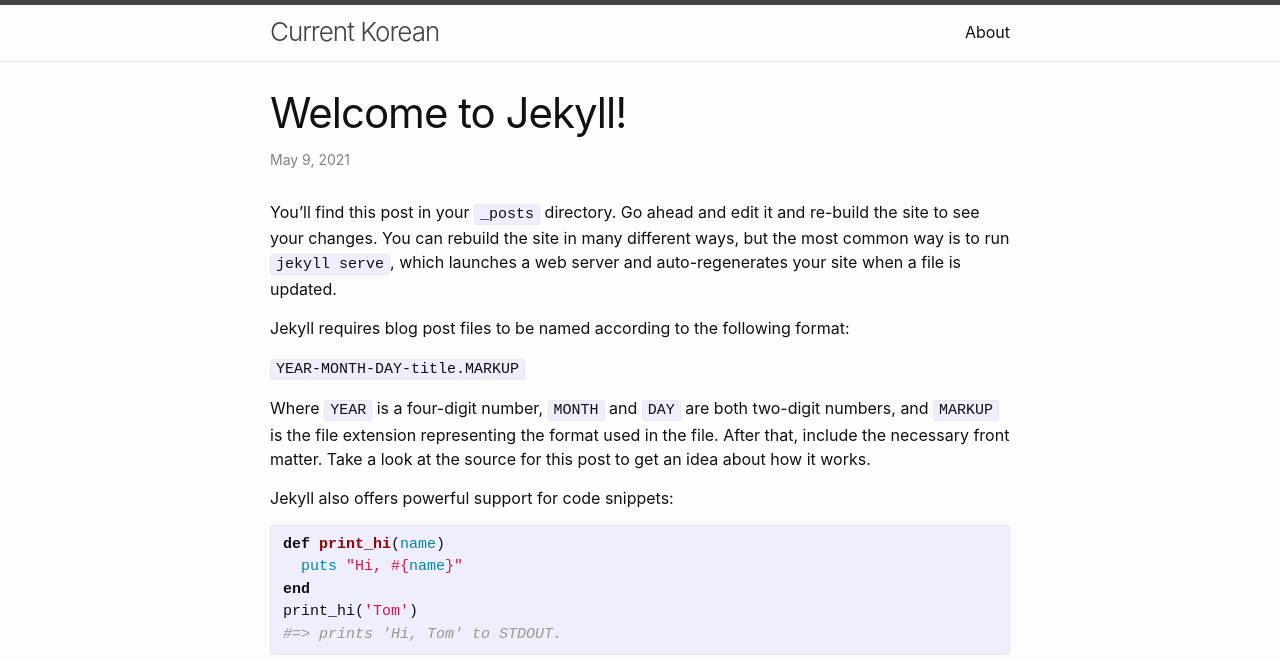
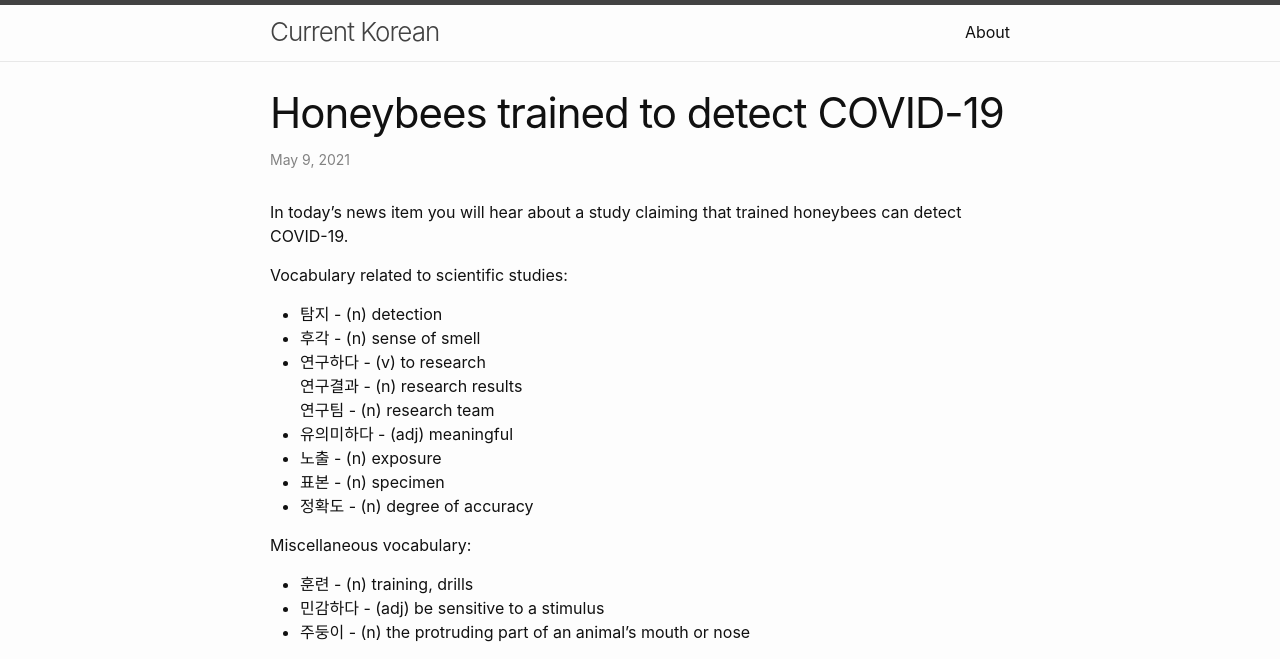
Before and after one commit to currentkorean/currentkorean.github.io, a Jekyll site: the page built from _posts/2021-05-09-welcome-to-jekyll.markdown, in a window 1280 px wide. Shown: the top 659 px of the page. Built offline with Jekyll 4.4.1, drawn with Linux system fonts in a browser that asks for light colours; some of the changed text lies outside the part shown; grey boxes are pictures that could not be loaded.

Commit message:
Commit first post

```diff
--- a/_config.yml
+++ b/_config.yml
@@ -24,9 +24,14 @@ description: >- # this means to ignore newlines until "baseurl:"
   Advance your Korean by learning the vocabulary and grammar you need to discuss current events
 # baseurl: "" # the subpath of your site, e.g. /blog
 url: "https://currentkorean.github.io" # the base hostname & protocol for your site, e.g. http://example.com
+twitter_username: currentkorean
+
+# Default fields I don't want to use
+# github_username:  currentkorean
+
+# Fields minima uses but are not defaulted with the jekyll new command
 author: by Minna
-twitter_username: currentkorean
-github_username:  currentkorean
+instagram_username: currentkorean
 
 # Build settings
 # Removed minima theme as it is now a regular theme
--- a/_posts/2021-05-09-welcome-to-jekyll.markdown
+++ b/_posts/2021-05-09-welcome-to-jekyll.markdown
@@ -1,29 +1,26 @@
 ---
 layout: post
-title:  "Welcome to Jekyll!"
+title:  "Honeybees trained to detect COVID-19"
 date:   2021-05-09 16:52:01 -0700
-categories: jekyll update
+categories: listening
+permalink: /:categories/:title
 ---
-You’ll find this post in your `_posts` directory. Go ahead and edit it and re-build the site to see your changes. You can rebuild the site in many different ways, but the most common way is to run `jekyll serve`, which launches a web server and auto-regenerates your site when a file is updated.
+In today's news item you will hear about a study claiming that trained honeybees can detect COVID-19.
 
-Jekyll requires blog post files to be named according to the following format:
+Vocabulary related to scientific studies:
+* 탐지 - (n) detection
+* 후각 - (n) sense of smell
+* 연구하다 - (v) to research <br>
+  연구결과 - (n) research results <br>
+  연구팀 - (n) research team
+* 유의미하다 - (adj) meaningful
+* 노출 - (n) exposure
+* 표본 - (n) specimen
+* 정확도 - (n) degree of accuracy
 
-`YEAR-MONTH-DAY-title.MARKUP`
+Miscellaneous vocabulary:
+* 훈련 - (n) training, drills
+* 민감하다 - (adj) be sensitive to a stimulus
+* 주둥이 - (n) the protruding part of an animal's mouth or nose
 
-Where `YEAR` is a four-digit number, `MONTH` and `DAY` are both two-digit numbers, and `MARKUP` is the file extension representing the format used in the file. After that, include the necessary front matter. Take a look at the source for this post to get an idea about how it works.
-
-Jekyll also offers powerful support for code snippets:
-
-{% highlight ruby %}
-def print_hi(name)
-  puts "Hi, #{name}"
-end
-print_hi('Tom')
-#=> prints 'Hi, Tom' to STDOUT.
-{% endhighlight %}
-
-Check out the [Jekyll docs][jekyll-docs] for more info on how to get the most out of Jekyll. File all bugs/feature requests at [Jekyll’s GitHub repo][jekyll-gh]. If you have questions, you can ask them on [Jekyll Talk][jekyll-talk].
-
-[jekyll-docs]: https://jekyllrb.com/docs/home
-[jekyll-gh]:   https://github.com/jekyll/jekyll
-[jekyll-talk]: https://talk.jekyllrb.com/
+<iframe width="560" height="315" src="https://www.youtube.com/embed/ekvAjveVhCg" title="YouTube video player" frameborder="0" allow="accelerometer; autoplay; clipboard-write; encrypted-media; gyroscope; picture-in-picture" allowfullscreen></iframe>
```
Also changed, not shown: _posts/2021-05-09-first-post.md (deleted, +0 -8 lines), about.markdown (+10 -0 lines).
